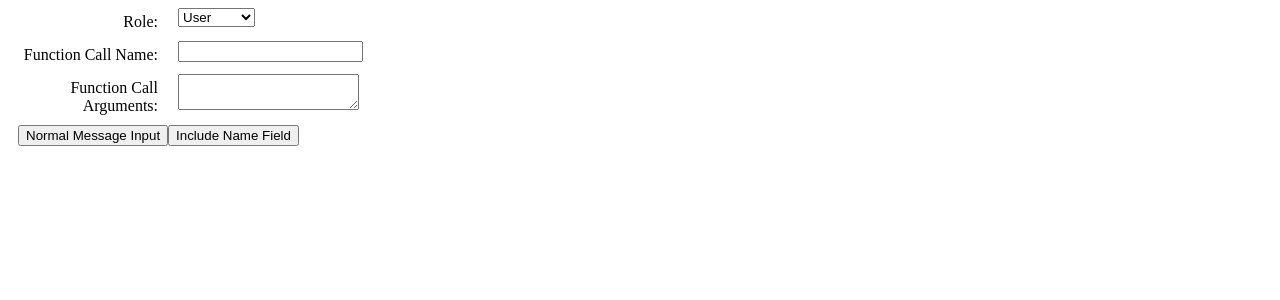
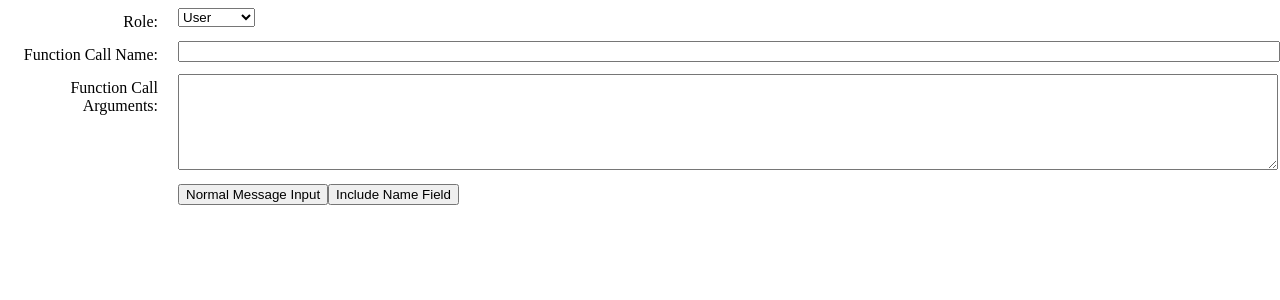
Before and after one commit to sutter-dave/aider_flog_test, a React app: page / in a window 1280 px wide. Both pictures are taken after a click on the button "Function Call Input". Shown: the top 300 px of the page. Built offline with nearby package versions, Linux system fonts and the light colour scheme.

Commit message:
wider text box, move buttons

```diff
--- a/src/components/MessageComponent.css
+++ b/src/components/MessageComponent.css
@@ -20,3 +20,11 @@
   flex: 1;
   margin-left: 10px;
 }
+
+textarea {
+  width: 100%; /* Set width to cover available space */
+}
+
+input[type="text"] {
+  width: 100%; /* Set width to cover available space */
+}
--- a/src/components/MessageComponent.tsx
+++ b/src/components/MessageComponent.tsx
@@ -60,7 +60,7 @@ const MessageComponent: React.FC<MessageComponentProps> = ({ message, updateMess
             Content:
           </div>
           <div className="input-container">
-            <textarea value={contentValue} onChange={(e) => setContentValue(e.target.value)} onBlur={() => updateMessage({ ...message, content: contentValue })} />
+            <textarea rows={6} value={contentValue} onChange={(e) => setContentValue(e.target.value)} onBlur={() => updateMessage({ ...message, content: contentValue })} />
           </div>
         </div>
       )}
@@ -70,8 +70,7 @@ const MessageComponent: React.FC<MessageComponentProps> = ({ message, updateMess
             Function Call Name:
           </div>
           <div className="input-container">
-            <input type="text" value={functionCallName} onChange={(e) => setFunctionCallName(e.target.value)} onBlur={() => updateMessage({ ...message, function_call:
-{ ...message.function_call, name: functionCallName } })} />
+            <input type="text" value={functionCallName} onChange={(e) => setFunctionCallName(e.target.value)} onBlur={() => updateMessage({ ...message, function_call: { ...message.function_call, name: functionCallName } })} />
           </div>
         </div>
       )}
@@ -81,7 +80,7 @@ const MessageComponent: React.FC<MessageComponentProps> = ({ message, updateMess
             Function Call Arguments:
           </div>
           <div className="input-container">
-            <textarea value={functionCallArgString} onChange={(e) => setFunctionCallArgString(e.target.value)} onBlur={() => updateMessage({ ...message, function_call: { ...message.function_call, arguments: JSON.parse(functionCallArgString) } })} />
+            <textarea rows={6} value={functionCallArgString} onChange={(e) => setFunctionCallArgString(e.target.value)} onBlur={() => updateMessage({ ...message, function_call: { ...message.function_call, arguments: JSON.parse(functionCallArgString) } })} />
           </div>
         </div>
       )}
@@ -96,6 +95,7 @@ const MessageComponent: React.FC<MessageComponentProps> = ({ message, updateMess
         </div>
       )}
       <div className="form-group">
+        <div className="label-right"></div> {/* Empty label */}
         <div className="input-container">
           <button onClick={toggleContent}>{showContent ? 'Function Call Input' : 'Normal Message Input'}</button>
           <button onClick={toggleName}>{showName ? 'Omit Name Field' : 'Include Name Field'}</button>
```
